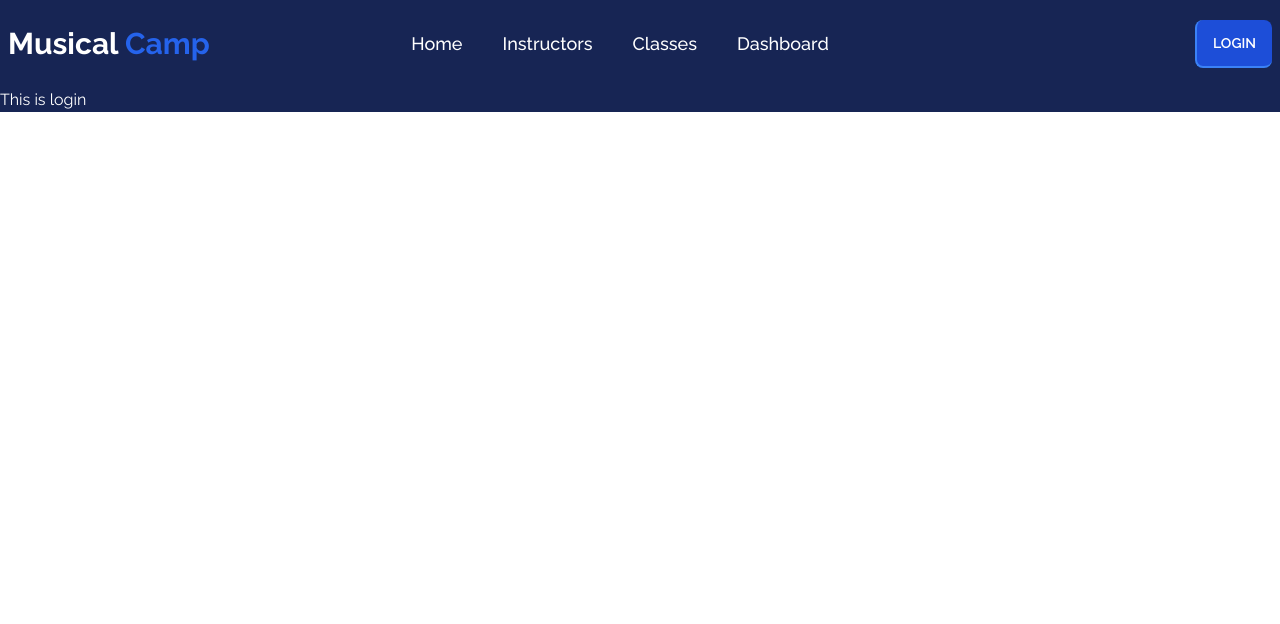
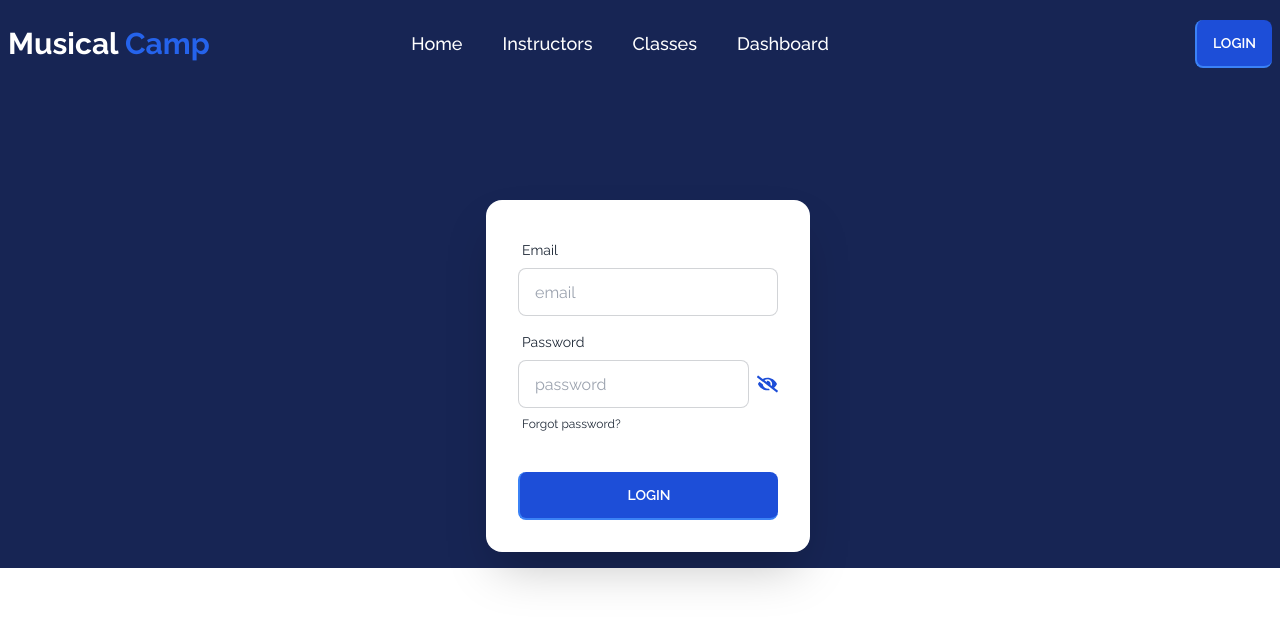
Before and after one commit to MHSourov621/Musical-Camp, a React (Vite) app: page /login in a window 1280 px wide. Shown: the top 624 px of the page. Built offline with nearby package versions, Linux system fonts and the light colour scheme.

Commit message:
login page added

```diff
--- a/package.json
+++ b/package.json
@@ -10,10 +10,16 @@
     "preview": "vite preview"
   },
   "dependencies": {
+    "@fortawesome/fontawesome-svg-core": "^6.4.0",
+    "@fortawesome/free-solid-svg-icons": "^6.4.0",
+    "@lottiefiles/lottie-player": "^1.7.1",
+    "firebase": "^9.22.1",
     "localforage": "^1.10.0",
     "match-sorter": "^6.3.1",
     "react": "^18.2.0",
     "react-dom": "^18.2.0",
+    "react-hook-form": "^7.44.3",
+    "react-icons": "^4.9.0",
     "react-router-dom": "^6.12.0",
     "sort-by": "^1.2.0",
     "swiper": "^9.3.2"
--- a/src/Pages/Home/Slider/Slider.jsx
+++ b/src/Pages/Home/Slider/Slider.jsx
@@ -9,7 +9,7 @@ import img4 from '../../../assets/banner/banner4.jpg'
 
 const Slider = () => {
     return (
-        <div>
+        <div className="mb-28">
             <Swiper
                 spaceBetween={30}
                 centeredSlides={true}
@@ -24,28 +24,28 @@ const Slider = () => {
                 modules={[Autoplay, Pagination, Navigation]}
                 className="mySwiper"
             >
-                <SwiperSlide><img className="w-full h-[800px] rounded-xl" src={img1} alt="" />
+                <SwiperSlide><img className="w-full md:h-[800px] rounded-xl" src={img1} alt="" />
                     <div className="absolute h-full rounded-xl flex items-center left-0 top-0 bg-gradient-to-r from-[#151515] to-[rgba(21, 21, 21, 0)]">
                         <div className="text-gray-200 space-y-7 md:w-2/3 pl-20">
                             <h2 className="md:text-6xl md:font-bold">You can try any kinds of musical instruments here.</h2>
                         </div>
                     </div>
                 </SwiperSlide>
-                <SwiperSlide><img className="w-full h-[800px] rounded-xl" src={img2} alt="" />
+                <SwiperSlide><img className="w-full md:h-[800px] rounded-xl" src={img2} alt="" />
                     <div className="absolute h-full rounded-xl flex items-center left-0 top-0 bg-gradient-to-r from-[#151515] to-[rgba(21, 21, 21, 0)]">
                         <div className="text-gray-200 space-y-7 md:w-2/3 pl-20">
                             <h2 className="md:text-6xl md:font-bold">You can lear Guitar from our instructors.</h2>
                         </div>
                     </div>
                 </SwiperSlide>
-                <SwiperSlide><img className="w-full h-[800px] rounded-xl" src={img3} alt="" />
+                <SwiperSlide><img className="w-full md:h-[800px] rounded-xl" src={img3} alt="" />
                     <div className="absolute h-full rounded-xl flex items-center left-0 top-0 bg-gradient-to-r from-[#151515] to-[rgba(21, 21, 21, 0)]">
                         <div className="text-gray-200 space-y-7 md:w-2/3 pl-20">
                             <h2 className="md:text-6xl md:font-bold">You can try drums set or learn from out instructors.</h2>
                         </div>
                     </div>
                 </SwiperSlide>
-                <SwiperSlide><img className="w-full h-[800px] rounded-xl" src={img4} alt="" />
+                <SwiperSlide><img className="w-full md:h-[800px] rounded-xl" src={img4} alt="" />
                     <div className="absolute h-full rounded-xl flex items-center left-0 top-0 bg-gradient-to-r from-[#151515] to-[rgba(21, 21, 21, 0)]">
                         <div className="text-gray-200 space-y-7 md:w-2/3 pl-20">
                             <h2 className="md:text-6xl md:font-bold">You can try riff on guitar or learn from out instructors.</h2>
--- /dev/null
+++ b/src/Pages/Login/Login.jsx
@@ -0,0 +1,65 @@
+import { useForm } from "react-hook-form";
+import "@lottiefiles/lottie-player";
+import React, { useRef, useState } from "react";
+import { FaEyeSlash, FaEye } from 'react-icons/fa';
+
+const Login = () => {
+    const ref = useRef(null);
+    React.useEffect(() => {
+        import("@lottiefiles/lottie-player");
+    });
+    const { register, handleSubmit, reset, formState: { errors } } = useForm();
+    const onSubmit = data => console.log(data);
+    const [visible, setVisible] = useState(false);
+
+    const handleHide = () => {
+        setVisible(!visible);
+    }
+    const icon = (!visible ? <FaEyeSlash onClick={handleHide} className="text-blue-700 text-2xl my-auto ml-2 cursor-pointer" ></FaEyeSlash> : <FaEye onClick={handleHide} className="text-blue-700 text-2xl my-auto ml-2 cursor-pointer" ></FaEye>)
+    return (
+        <div>
+            <div className="hero mt-24 ">
+                <form onSubmit={handleSubmit(onSubmit)} className="hero-content flex-col lg:flex-row">
+                    <div className="text-center lg:text-left">
+                        <lottie-player
+                            id="firstLottie"
+                            ref={ref}
+                            autoplay
+                            loop
+                            mode="normal"
+                            src="https://assets9.lottiefiles.com/packages/lf20_mjlh3hcy.json"
+                            style={{ width: "300px", height: "300px" }}
+                        ></lottie-player>
+                    </div>
+                    <div className="card flex-shrink-0 w-full max-w-sm shadow-2xl bg-base-100">
+                        <div className="card-body">
+                            <div className="form-control">
+                                <label className="label">
+                                    <span className="label-text">Email</span>
+                                </label>
+                                <input type="email" {...register("email", { required: true })} name="email" placeholder="email" className="input input-bordered text-black" />
+                                {errors.email && <span className="text-red-600">Email is required</span>}
+                            </div>
+                            <div className="form-control">
+                                <label className="label">
+                                    <span className="label-text">Password</span>
+                                </label>
+                                <div className="flex">
+                                    <input type={visible? 'text' : "password"} {...register("password", { required: true })} name="password" placeholder="password" className="input input-bordered w-full text-black" />{icon}
+                                </div>
+                                <label className="label">
+                                    <a href="#" className="label-text-alt link link-hover">Forgot password?</a>
+                                </label>
+                            </div>
+                            <div className="form-control mt-6">
+                                <input type="submit" value="Login" className="btn bg-blue-700 border-blue-500 border-2 border-r-0 border-t-0 hover:bg-blue-600 text-white font-semibold" />
+                            </div>
+                        </div>
+                    </div>
+                </form>
+            </div>
+        </div>
+    );
+};
+
+export default Login;
--- /dev/null
+++ b/src/Provider/AuthProvider.jsx
@@ -0,0 +1,23 @@
+import { createContext, useState } from "react";
+
+
+export const AuthContext = createContext();
+
+const AuthProvider = ({children}) => {
+    const [user, setUser] = useState(null);
+    const [loading, setLoading] = useState(true);
+
+    const authInfo = {
+        user,
+        loading,
+    }
+    return (
+        <div>
+            <AuthContext.Provider value={authInfo}>
+                {children}
+            </AuthContext.Provider>
+        </div>
+    );
+};
+
+export default AuthProvider;
--- a/src/Route/Route.jsx
+++ b/src/Route/Route.jsx
@@ -1,6 +1,7 @@
 import { createBrowserRouter } from "react-router-dom";
 import Main from "../Layout/Main";
 import Home from "../Pages/Home/Home/Home";
+import Login from "../Pages/Login/Login";
 
 
 export const router = createBrowserRouter([
@@ -14,7 +15,7 @@ export const router = createBrowserRouter([
         },
         {
           path: '/login',
-          element: <h2>This is login</h2>
+          element: <Login></Login>
         }
       ]
     },
--- a/src/Shared/Footer/Footer.jsx
+++ b/src/Shared/Footer/Footer.jsx
@@ -7,9 +7,9 @@ const Footer = () => {
             <footer className="footer p-10 bg-slate-700 text-white ">
                 <div>
                     <span className="footer-title">Services</span>
-                    <a className="link link-hover"><Link>Home</Link></a>
-                    <a className="link link-hover"><Link>Instructors</Link></a>
-                    <a className="link link-hover"><Link>Classes</Link></a>
+                    <p className="link link-hover"><Link>Home</Link></p>
+                    <p className="link link-hover"><Link>Instructors</Link></p>
+                    <p className="link link-hover"><Link>Classes</Link></p>
                 </div>
                 <div>
                     <span className="footer-title">Company</span>
@@ -39,7 +39,7 @@ const Footer = () => {
             <footer className="footer p-10 text-neutral-content bg-slate-700">
                 <div>
                     <p className="text-4xl font-bold">Musical <span className="text-blue-600">Camp</span></p>
-                    <p>MHS Industries Ltd.<br /> <br /><p>Copyright © 2023 - All right reserved</p></p>
+                    <p>MHS Industries Ltd.<br /> <br />Copyright © 2023 - All right reserved</p>
                 </div>
                 <div>
                     <span className="footer-title">Social</span>
--- a/src/Shared/Navbar/Navbar.jsx
+++ b/src/Shared/Navbar/Navbar.jsx
@@ -27,7 +27,7 @@ const Navbar = () => {
                 </ul>
             </div>
             <div className="navbar-end">
-                <Link to="/login"><a className="btn bg-blue-700 border-blue-500 border-2 border-r-0 border-t-0 hover:bg-blue-600 text-white font-semibold">Login</a></Link>
+                <Link to="/login"><button className="btn bg-blue-700 border-blue-500 border-2 border-r-0 border-t-0 hover:bg-blue-600 text-white font-semibold">Login</button></Link>
             </div>
         </div>
     );
--- a/src/main.jsx
+++ b/src/main.jsx
@@ -5,12 +5,15 @@ import {
   RouterProvider,
 } from "react-router-dom";
 import { router } from './Route/Route.jsx';
+import AuthProvider from './Provider/AuthProvider';
 
 ReactDOM.createRoot(document.getElementById('root')).render(
   <React.StrictMode>
     <div className='bg-blue-950  text-white'>
       <div className='max-w-[1600px] mx-auto font-raleway'>
-        <RouterProvider router={router} />
+        <AuthProvider>
+          <RouterProvider router={router} />
+        </AuthProvider>
       </div>
     </div>
   </React.StrictMode>,
```
Also changed, not shown: src/firebase/firebaseConfig.js (added), 1 other file (tests, documents, lock files or other folders).
